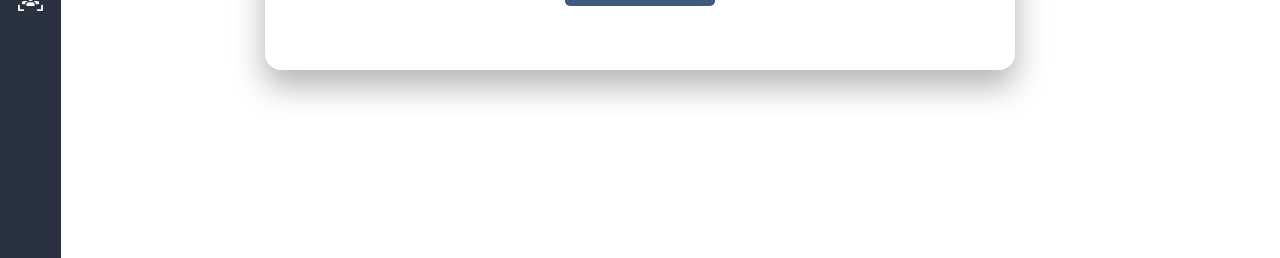
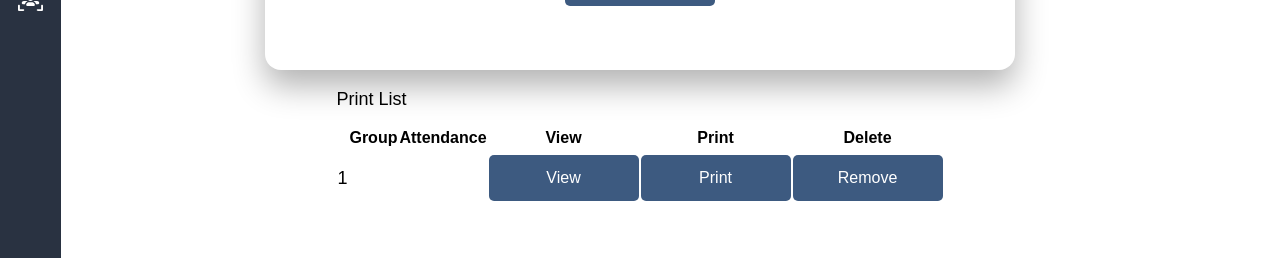
Before and after one commit to banksjazz87/attendance-application, a React (Create React App) app in the folder client/: page /search-past-attendance in a window 1280 px wide. Shown: the part 414-672 px from the top of the page. Built offline with nearby package versions, Linux system fonts and the light colour scheme; no server answers.

Commit message:
feature: continuing to work on the print functionality

```diff
--- a/client/src/components/search/PrintList.tsx
+++ b/client/src/components/search/PrintList.tsx
@@ -2,22 +2,20 @@ import React from "react";
 import { PrintListStruct } from "../../types/interfaces";
 
 interface PrintListProps {
-	printList: PrintListStruct[];
+	printListData: PrintListStruct[];
 }
 
-export default function PrintList({ printList }: PrintListProps): JSX.Element {
+export default function PrintList({ printListData }: PrintListProps): JSX.Element {
 
-	const generateTableHeaders = (): JSX.Element => {
 	const tableHeaders: string[] = ["", "Group", "Attendance", "View", "Print", "Delete"];
 
 	const headers = tableHeaders.map((x: string, y: number) => {
-			return <th key={`print_list_table_header_${y}`}></th>;
+        return <th key={`print_list_table_header_${y}`}>{x}</th>;
     });
 
-		return <tr>{headers}</tr>;
-	};
 
-	const generateList: JSX.Element[] = printList.map((x: PrintListStruct, y: number): JSX.Element => {
+
+	const generateList: JSX.Element[] = printListData.map((x: PrintListStruct, y: number): JSX.Element => {
 		return (
 			<tr key={`printList_item_${y}`}>
 				<td>
@@ -42,13 +40,19 @@ export default function PrintList({ printList }: PrintListProps): JSX.Element {
 		);
 	});
 
+	if (printListData.length > 0) {
 		return (
 			<div>
 				<p>Print List</p>
 				<tbody>
-				{generateTableHeaders()}
+                    <tr>{headers}</tr>
 					{generateList}
 				</tbody>
 			</div>
 		);
+    } else {
+        return (
+            <div></div>
+        );
     }
+}
--- a/client/src/views/Search.tsx
+++ b/client/src/views/Search.tsx
@@ -3,6 +3,7 @@ import Navbar from "../components/global/Navbar.tsx";
 import GroupDropDown from "../components/global/GroupDropDown.tsx";
 import AttendanceDropDown from "../components/search/AttendanceDropdown.tsx";
 import DisplayAttendance from "../components/search/DisplayAttendance.tsx";
+import PrintList from "../components/search/PrintList.tsx";
 import { Group, APIAttendanceTitles, DBAttendanceTitle, Attendee, APIAttendanceSheet, PrintListStruct } from "../types/interfaces.ts";
 import "../assets/styles/views/search.scss";
 
@@ -36,30 +37,64 @@ export default function Search(): JSX.Element {
 	const [selectedTable, setSelectedTable] = useState<DBAttendanceTitle>(initTable);
 	const [selectedAttendance, setSelectedAttendance] = useState<Attendee[]>([]);
 
-	const [printList, setPrintList] = useState<PrintListStruct[]>([initPrintList]);
+	const [printListData, setPrintListData] = useState<PrintListStruct[]>([initPrintList]);
 	const [printCount, setPrintCount] = useState<number>(0);
 
 
 
 	useEffect((): void => {
-		if (printList.length === 1 && printList[0].id === -1) {
-			const copyOfPrint: PrintListStruct[] = printList.slice();
+		if (printListData.length === 1 && printListData[0].id === -1) {
+			const copyOfPrint: PrintListStruct[] = printListData.slice();
 			const firstPrint = copyOfPrint[0];
 			firstPrint.groupName = groupTable.name;
 			firstPrint.groupDisplayName = groupTable.displayName;
 
-			setPrintList(copyOfPrint);
+			setPrintListData(copyOfPrint);
 
 		} else {
-			const copyOfPrint: PrintListStruct[] = printList.slice();
+			const copyOfPrint: PrintListStruct[] = printListData.slice();
 			let newGroup: PrintListStruct[] = [initPrintList];
 			newGroup[0].groupName = groupTable.name;
 			newGroup[0].groupDisplayName = groupTable.displayName;
 
-			setPrintList(copyOfPrint.concat(newGroup));
+			setPrintListData(copyOfPrint.concat(newGroup));
 		}
 
 	}, [groupTable]);
+
+
+	useEffect((): void => {
+		const lastItem: number = printListData.length - 1;
+		const currentList: PrintListStruct[] = printListData.slice();
+
+		if (printListData[lastItem].title === "") {
+			currentList[lastItem] = {
+				id: selectedTable.id,
+				title: selectedTable.title,
+				displayTitle: selectedTable.displayTitle,
+				dateCreated: selectedTable.dateCreated,
+				groupName: currentList[lastItem].groupName,
+				groupDisplayName: currentList[lastItem].groupDisplayName,
+			};
+
+			setPrintListData(currentList);
+			setPrintCount((c) => printCount + c);
+
+		} else {
+			const newEntry: PrintListStruct = {
+				id: selectedTable.id,
+				title: selectedTable.title,
+				displayTitle: selectedTable.displayTitle,
+				dateCreated: selectedTable.dateCreated,
+				groupName: currentList[lastItem].groupName,
+				groupDisplayName: currentList[lastItem].groupDisplayName,
+			};
+
+			const updatedArray = currentList.concat(newEntry);
+			setPrintListData(updatedArray);
+			setPrintCount((c) => printCount + c);
+		}
+	}, [selectedTable]);
 
 
 
@@ -190,6 +225,10 @@ export default function Search(): JSX.Element {
 					/>
 				</form>
 
+				<PrintList
+					printListData={printListData}
+				/>
+
 				<DisplayAttendance
 					sheetData={selectedAttendance}
 					sheetTitle={selectedTable.displayTitle}
```
Also changed, not shown: 7 other files (tests, documents, lock files or other folders). Lines whose indentation alone changed are shown as unchanged.
